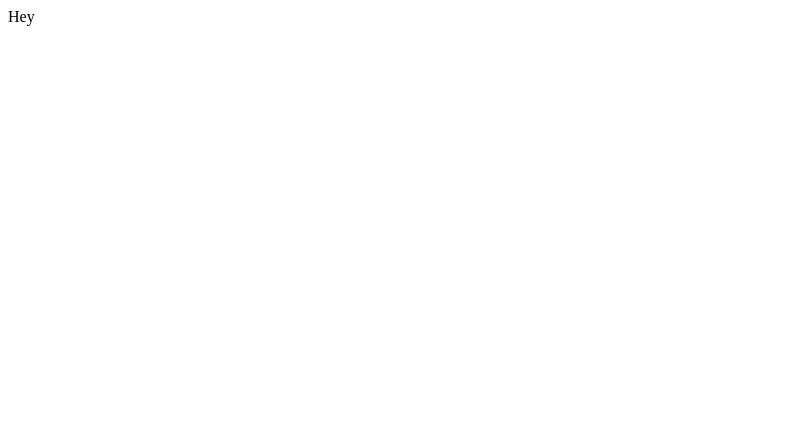
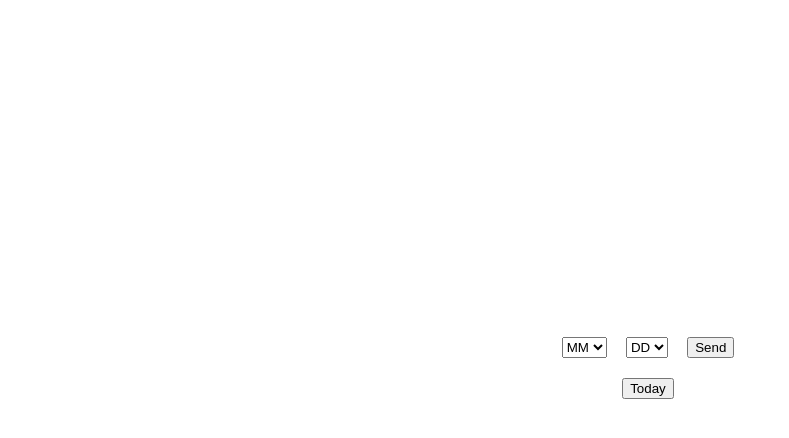
Before and after one commit to AmineHLub/covstate, a React (Create React App) app: page / in a window 1280 px wide. Shown: the top 438 px of the page, without its empty margins (0-789 px from the left). Built offline with nearby package versions, Linux system fonts and the light colour scheme.

Commit message:
Add calendar conditional setup & store

```diff
--- a/src/App.css
+++ b/src/App.css
@@ -1,2 +1,6 @@
 @import url('https://fonts.googleapis.com/css2?family=Montserrat:ital,wght@0,200;0,600;0,900;1,900&family=Roboto+Slab:wght@400;900&display=swap');
 @import url('https://fonts.googleapis.com/css2?family=Montserrat:ital,wght@0,200;0,600;0,900;1,900&display=swap');
+
+.d-flex {
+  display: flex;
+}
--- a/src/App.js
+++ b/src/App.js
@@ -1,9 +1,21 @@
 import React from 'react';
 import './App.css';
+import { useSelector } from 'react-redux';
+import Calendar from './components/Calendar';
 
 function App() {
+  const ObjOfTime = useSelector((state) => state.timeReducer);
   return (
-    <div>Hey</div>
+    <>
+      {!ObjOfTime ? <Calendar /> : null }
+      {ObjOfTime ? (
+        <div>
+          {ObjOfTime.day}
+          {' '}
+          {ObjOfTime.month}
+        </div>
+      ) : null }
+    </>
   );
 }
 
--- /dev/null
+++ b/src/Redux/State/timeState.js
@@ -0,0 +1,21 @@
+const GET_TIME = 'bookStore/books/GET_TIME';
+
+const initialState = null;
+
+export const setGlobalTime = (payload) => (
+  {
+    type: GET_TIME,
+    payload,
+  }
+);
+
+const timeReducer = (state = initialState, action) => {
+  switch (action.type) {
+    case GET_TIME:
+      return action.payload;
+    default:
+      return state;
+  }
+};
+
+export default timeReducer;
--- a/src/Redux/configureStore.js
+++ b/src/Redux/configureStore.js
@@ -2,8 +2,9 @@ import { createStore, combineReducers, applyMiddleware } from 'redux';
 import thunk from 'redux-thunk';
 import Logger from 'redux-logger';
 import apiState from './State/apiState';
+import timeReducer from './State/timeState';
 
-const reducer = combineReducers({ apiState });
+const reducer = combineReducers({ timeReducer });
 
 const store = createStore(
   reducer,
--- /dev/null
+++ b/src/components/Calendar.js
@@ -0,0 +1,57 @@
+import React, { useState } from 'react';
+import '../styles/calendar.css';
+import { useDispatch } from 'react-redux';
+import { setGlobalTime } from '../Redux/State/timeState';
+
+const Calendar = () => {
+  const [day, setDay] = useState('');
+  const [month, setMonth] = useState('');
+  const handleDayChange = (e) => {
+    setDay(e.target.value);
+  };
+  const handleMonthChange = (e) => {
+    setMonth(e.target.value);
+  };
+  const dispatch = useDispatch();
+  const sendData = () => {
+    const data = {
+      day,
+      month,
+    };
+    if (!data.day || !data.month) {
+      return null;
+    }
+    return dispatch(setGlobalTime(data));
+  };
+  const handleToday = () => {
+    const data = new Date();
+    return dispatch(setGlobalTime({
+      day: `${data.getDate()}`,
+      month: `${data.getMonth() + 1}`,
+    }));
+  };
+  return (
+    <div className="calendar-container d-flex">
+      <section className="selection d-flex">
+        <select defaultValue="MM" onChange={(e) => handleDayChange(e)}>
+          <option disabled>MM</option>
+          <option>1</option>
+          <option>2</option>
+          <option>3</option>
+        </select>
+        <select defaultValue="DD" onChange={(e) => handleMonthChange(e)}>
+          <option disabled>DD</option>
+          <option>1</option>
+          <option>2</option>
+          <option>3</option>
+        </select>
+        <button type="button" onClick={sendData}>Send</button>
+      </section>
+      <section className="today-container">
+        <button type="button" onClick={handleToday}>Today</button>
+      </section>
+    </div>
+  );
+};
+
+export default Calendar;
--- /dev/null
+++ b/src/styles/calendar.css
@@ -0,0 +1,17 @@
+.calendar-container {
+  position: fixed;
+  height: 90vh;
+  width: 100%;
+  justify-content: center;
+  align-items: center;
+  flex-direction: column;
+}
+
+.selection {
+  justify-content: space-around;
+  width: 15%;
+}
+
+.today-container {
+  margin-top: 20px;
+}
```
